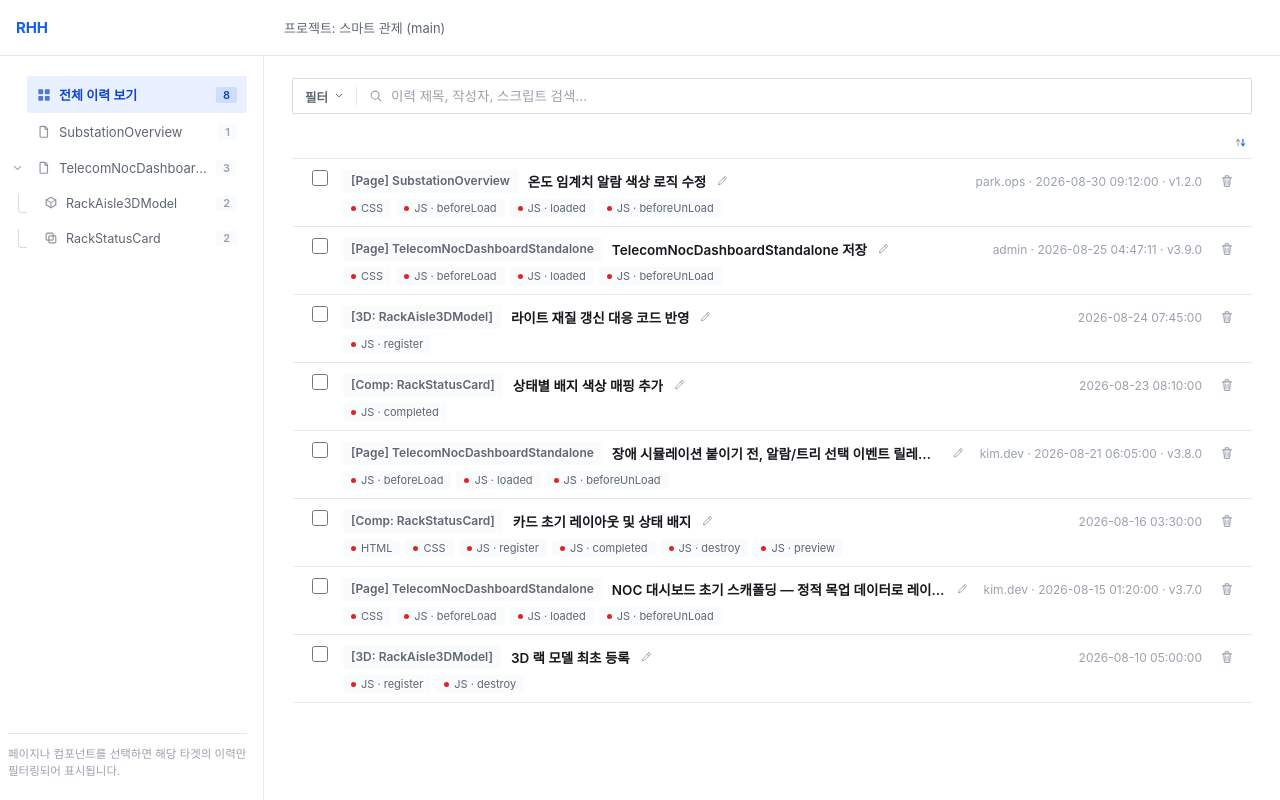
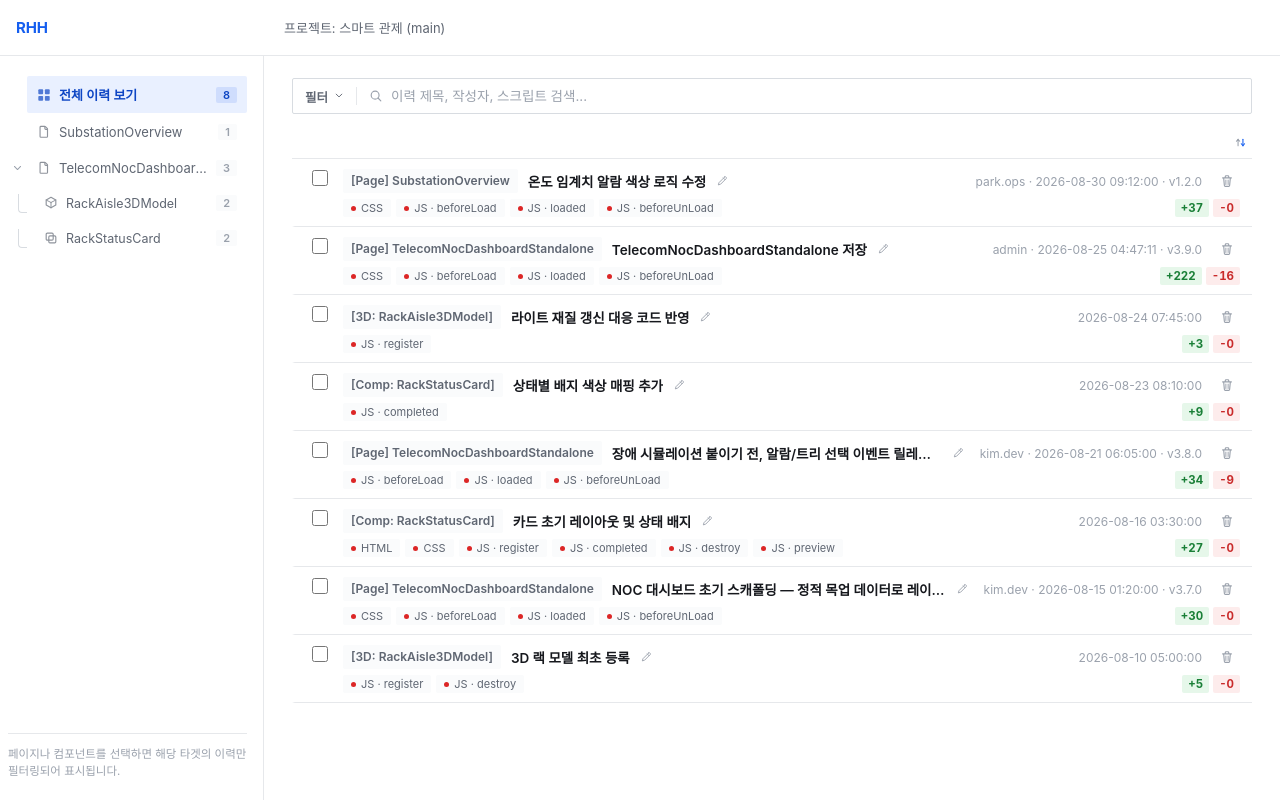
Before and after one commit to wemb-toyproject-rhh/2026_toy_project_h, a React (Vite) app: page / in a window 1280 px wide. Built offline with nearby package versions, Linux system fonts and the light colour scheme; a web font is replaced by a local one.

Commit message:
style: diff뱃지 스타일 변경

```diff
--- a/src/components/common/DiffStatBadge.jsx
+++ b/src/components/common/DiffStatBadge.jsx
@@ -6,8 +6,8 @@ export default function DiffStatBadge({ additions = 0, deletions = 0 }) {
 
   return (
     <span className={styles.badge} title={`+${additions} -${deletions}`}>
-      <span className={styles.add}>+{additions}</span>
-      <span className={styles.del}>-{deletions}</span>
+      <span className={`${styles.pill} ${styles.add}`}>+{additions}</span>
+      <span className={`${styles.pill} ${styles.del}`}>-{deletions}</span>
     </span>
   );
 }
--- a/src/components/common/DiffStatBadge.module.css
+++ b/src/components/common/DiffStatBadge.module.css
@@ -1,17 +1,24 @@
 .badge {
   display: inline-flex;
   align-items: center;
-  gap: 6px;
-  font-size: 12px;
+  gap: 4px;
+  font-size: 11.5px;
   font-weight: 700;
   font-variant-numeric: tabular-nums;
   white-space: nowrap;
 }
 
+.pill {
+  padding: 2px 6px;
+  border-radius: var(--radius-sm);
+}
+
 .add {
+  background: var(--color-diff-add-bg);
   color: var(--color-diff-add-text);
 }
 
 .del {
+  background: var(--color-diff-del-bg);
   color: var(--color-diff-del-text);
 }
--- a/src/components/history/PRCard.jsx
+++ b/src/components/history/PRCard.jsx
@@ -3,6 +3,7 @@ import Badge from "../common/Badge.jsx";
 import Button from "../common/Button.jsx";
 import Icon from "../common/Icon.jsx";
 import EditableTitle from "../common/EditableTitle.jsx";
+import DiffStatBadge from "../common/DiffStatBadge.jsx";
 import styles from "./PRCard.module.css";
 
 export default function PRCard({
@@ -88,15 +89,18 @@ export default function PRCard({
           </div>
         </div>
 
-        {item.changedPaths?.length > 0 && (
+        {(item.changedPaths?.length > 0 || item.additions + item.deletions > 0) && (
+          <div className={styles.tagsRow}>
             <div className={styles.tags}>
-            {item.changedPaths.map((path) => (
+              {item.changedPaths?.map((path) => (
                 <span key={path} className={styles.tag}>
                   <span className={styles.tagDot} />
                   {path}
                 </span>
               ))}
             </div>
+            <DiffStatBadge additions={item.additions} deletions={item.deletions} />
+          </div>
         )}
       </div>
     </div>
--- a/src/components/history/PRCard.module.css
+++ b/src/components/history/PRCard.module.css
@@ -93,6 +93,13 @@
   white-space: nowrap;
 }
 
+.tagsRow {
+  display: flex;
+  align-items: flex-start;
+  justify-content: space-between;
+  gap: 8px;
+}
+
 .tags {
   display: flex;
   flex-wrap: wrap;
--- a/src/mocks/historyAdapter.js
+++ b/src/mocks/historyAdapter.js
@@ -3,6 +3,7 @@
 // real API replaces the mock tables below.
 import tbPageHist from "./db/tbPageHist.js";
 import tbInstanceHist from "./db/tbInstanceHist.js";
+import { computeDiff } from "../utils/diff.js";
 
 const ICON_BY_KIND = { page: "page", "2D": "component2d", "3D": "component3d" };
 
@@ -54,6 +55,23 @@ function buildChangedPaths(primaryTabs, lifecycles) {
   return paths;
 }
 
+// Total added/removed line counts across every diffable field of an entry
+// (CSS, HTML, and each lifecycle script) — used for the list page's +N -M
+// stat badge, which summarizes the whole entry rather than a single tab.
+function countDiffStats(pairs) {
+  let additions = 0;
+  let deletions = 0;
+
+  pairs.forEach(([prev, current]) => {
+    computeDiff(prev, current).unified.forEach((line) => {
+      if (line.type === "add") additions += 1;
+      else if (line.type === "del") deletions += 1;
+    });
+  });
+
+  return { additions, deletions };
+}
+
 function buildLifecycles(row, prevRow, lifecycleDefs) {
   return lifecycleDefs.map((lc) => {
     const content = row[lc.field] ?? "";
@@ -94,6 +112,11 @@ function buildPageEntries() {
         },
       ];
 
+      const diffStats = countDiffStats([
+        [prevCssCode, cssCode],
+        ...lifecycles.map((lc) => [lc.prevContent, lc.content]),
+      ]);
+
       entries.push({
         id: `page-${row.hist_id}`,
         histId: row.hist_id,
@@ -114,6 +137,8 @@ function buildPageEntries() {
         htmlCode: "",
         prevHtmlCode: "",
         changedPaths: buildChangedPaths(primaryTabs, lifecycles),
+        additions: diffStats.additions,
+        deletions: diffStats.deletions,
       });
     });
   }
@@ -156,6 +181,12 @@ function buildInstanceEntries() {
             },
           ];
 
+      const diffStats = countDiffStats([
+        [prevHtmlCode, htmlCode],
+        [prevCssCode, cssCode],
+        ...lifecycles.map((lc) => [lc.prevContent, lc.content]),
+      ]);
+
       entries.push({
         id: `inst-${row.hist_id}`,
         histId: row.hist_id,
@@ -177,6 +208,8 @@ function buildInstanceEntries() {
         htmlCode,
         prevHtmlCode,
         changedPaths: buildChangedPaths(primaryTabs, lifecycles),
+        additions: diffStats.additions,
+        deletions: diffStats.deletions,
       });
     });
   }
--- a/src/pages/HistoryListPage.module.css
+++ b/src/pages/HistoryListPage.module.css
@@ -269,18 +269,19 @@
 .activeFilters {
   display: flex;
   flex-wrap: wrap;
-  gap: 8px;
+  gap: 6px;
   flex-shrink: 0;
+  margin-top: -8px;
 }
 
 .filterChip {
   display: inline-flex;
   align-items: center;
-  gap: 6px;
-  padding: 5px 6px 5px 10px;
+  gap: 5px;
+  padding: 3px 4px 3px 8px;
   background: var(--color-accent-soft);
   border-radius: var(--radius-sm);
-  font-size: 12px;
+  font-size: 11px;
   font-weight: 600;
   color: var(--color-accent-soft-text);
   white-space: nowrap;
@@ -290,8 +291,8 @@
   display: inline-flex;
   align-items: center;
   justify-content: center;
-  width: 16px;
-  height: 16px;
+  width: 14px;
+  height: 14px;
   padding: 0;
   border: none;
   border-radius: 50%;
```
Lines whose indentation alone changed are shown as unchanged.
